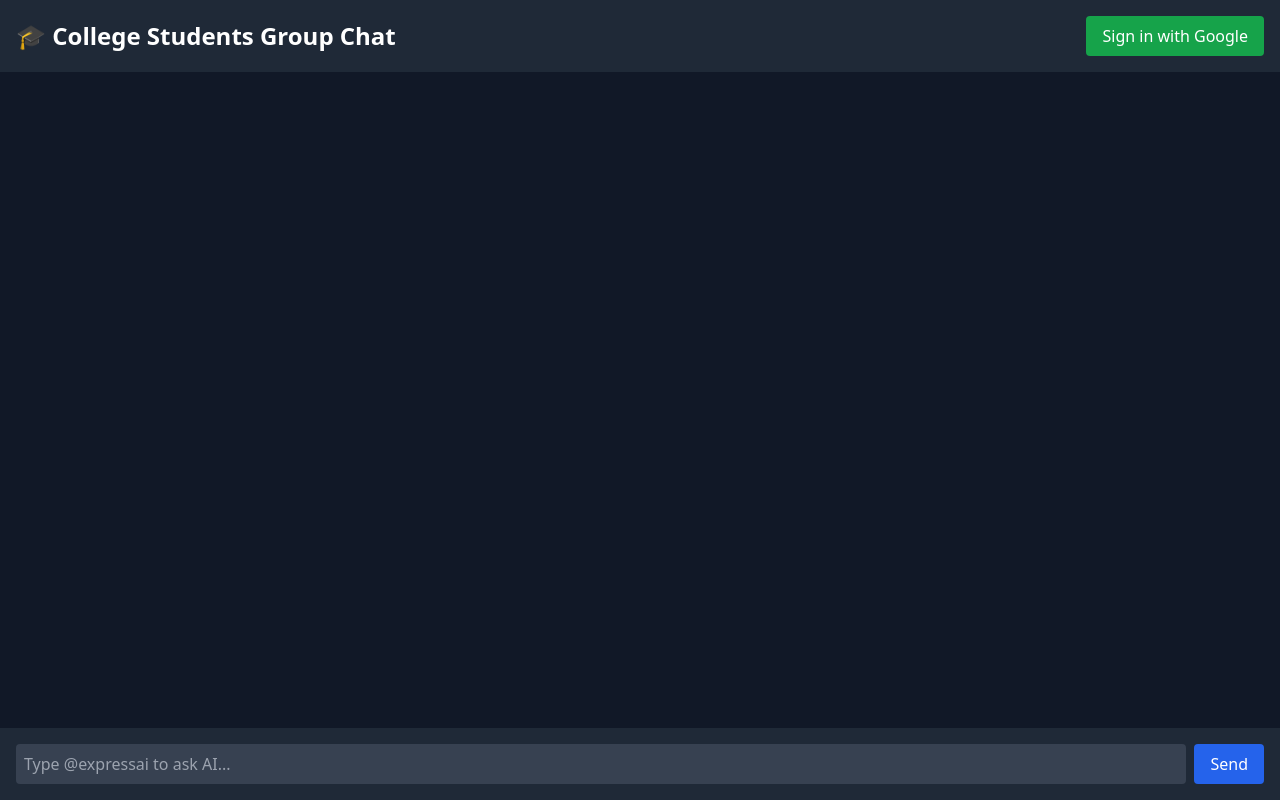
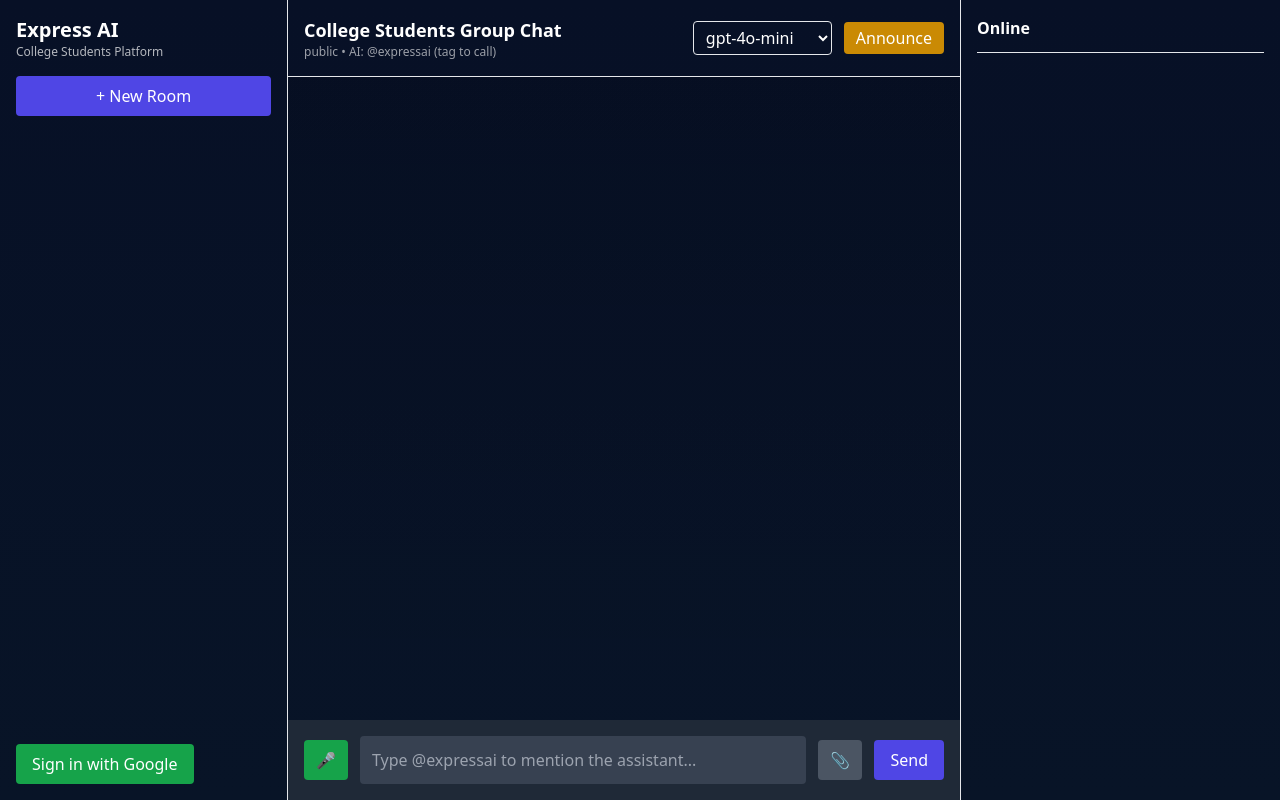
Before and after one commit to akinsayesokpah82-rgb/Express-AI, a website with bundled scripts: page public/index.html in a window 1280 px wide. Built offline with nearby package versions, Linux system fonts and the light colour scheme; no server answers.

Commit message:
Update index.html

```diff
--- a/public/index.html
+++ b/public/index.html
@@ -1,26 +1,76 @@
-<!DOCTYPE html>
+<!doctype html>
 <html lang="en">
 <head>
-  <meta charset="UTF-8" />
-  <meta name="viewport" content="width=device-width, initial-scale=1.0" />
-  <title>Express AI – College Group Chat</title>
+  <meta charset="utf-8" />
+  <meta name="viewport" content="width=device-width,initial-scale=1" />
+  <title>Express AI — College</title>
+  <link rel="manifest" href="/manifest.json" />
   <script src="https://cdn.tailwindcss.com"></script>
+  <style>
+    body { background: linear-gradient(180deg,#071026 0%, #081427 100%); }
+    .bubble { max-width:78%; padding:10px 14px; border-radius:12px; }
+  </style>
 </head>
-<body class="bg-gray-900 text-white h-screen flex flex-col">
-  <header class="flex justify-between items-center p-4 bg-gray-800">
-    <h1 class="text-2xl font-bold">🎓 College Students Group Chat</h1>
-    <div id="authButtons"></div>
-  </header>
+<body class="h-screen text-white flex flex-col">
+  <div class="flex flex-1">
+    <!-- Sidebar -->
+    <aside class="w-72 bg-gray-850 p-4 border-r border-white/6 flex flex-col">
+      <div class="mb-4">
+        <h1 class="text-xl font-semibold">Express AI</h1>
+        <p class="text-xs text-white/70">College Students Platform</p>
+      </div>
+      <div class="mb-3">
+        <button id="newRoomBtn" class="w-full py-2 bg-indigo-600 rounded">+ New Room</button>
+      </div>
+      <div class="flex-1 overflow-auto" id="roomsList"></div>
+      <div id="authButtons" class="mt-4"></div>
+    </aside>
 
-  <main id="chatContainer" class="flex-1 overflow-y-auto p-4 space-y-3"></main>
+    <!-- Main area -->
+    <main class="flex-1 flex flex-col">
+      <header class="p-4 border-b border-white/6 flex items-center justify-between">
+        <div>
+          <h2 id="roomTitle" class="text-lg font-semibold">College Students Group Chat</h2>
+          <div id="roomMeta" class="text-xs text-white/60">public • AI: @expressai (tag to call)</div>
+        </div>
+        <div class="flex items-center gap-3">
+          <select id="modelSelect" class="bg-transparent border border-white/6 rounded px-2 py-1">
+            <option value="gpt-4o-mini">gpt-4o-mini</option>
+            <option value="gpt-4o">gpt-4o</option>
+            <option value="gpt-3.5-turbo">gpt-3.5-turbo</option>
+          </select>
+          <button id="announceBtn" class="px-3 py-1 bg-yellow-600 rounded">Announce</button>
+        </div>
+      </header>
 
-  <footer class="p-4 bg-gray-800 flex">
-    <input id="chatInput" class="flex-1 p-2 rounded bg-gray-700 text-white"
-      placeholder="Type @expressai to ask AI..." />
-    <button id="sendBtn" class="ml-2 px-4 py-2 bg-blue-600 rounded">Send</button>
-  </footer>
+      <section id="chatArea" class="flex-1 p-4 overflow-auto bg-gradient-to-b from-black/10 to-transparent">
+        <div id="messages" class="space-y-3"></div>
+      </section>
 
-  <script type="module" src="./js/firebase.js"></script>
-  <script type="module" src="./js/app.js"></script>
+      <footer class="p-4 bg-gray-800 flex gap-3 items-center">
+        <button id="micBtn" class="px-3 py-2 bg-green-600 rounded">🎤</button>
+        <input id="chatInput" placeholder="Type @expressai to mention the assistant..." class="flex-1 p-3 rounded bg-gray-700" />
+        <input id="fileInput" type="file" class="hidden" />
+        <button id="fileBtn" class="px-3 py-2 bg-gray-600 rounded">📎</button>
+        <button id="sendBtn" class="px-4 py-2 bg-indigo-600 rounded">Send</button>
+      </footer>
+    </main>
+
+    <!-- Right column: presence & admin -->
+    <aside class="w-80 bg-gray-850 p-4 border-l border-white/6">
+      <h3 class="font-semibold">Online</h3>
+      <div id="presenceList" class="mt-2"></div>
+      <hr class="my-3 border-white/6" />
+      <div id="adminPanel"></div>
+    </aside>
+  </div>
+
+  <script type="module" src="/js/firebase.js"></script>
+  <script type="module" src="/js/app.js"></script>
+  <script>
+    if ('serviceWorker' in navigator) {
+      navigator.serviceWorker.register('/sw.js').catch(()=>{});
+    }
+  </script>
 </body>
 </html>
```
